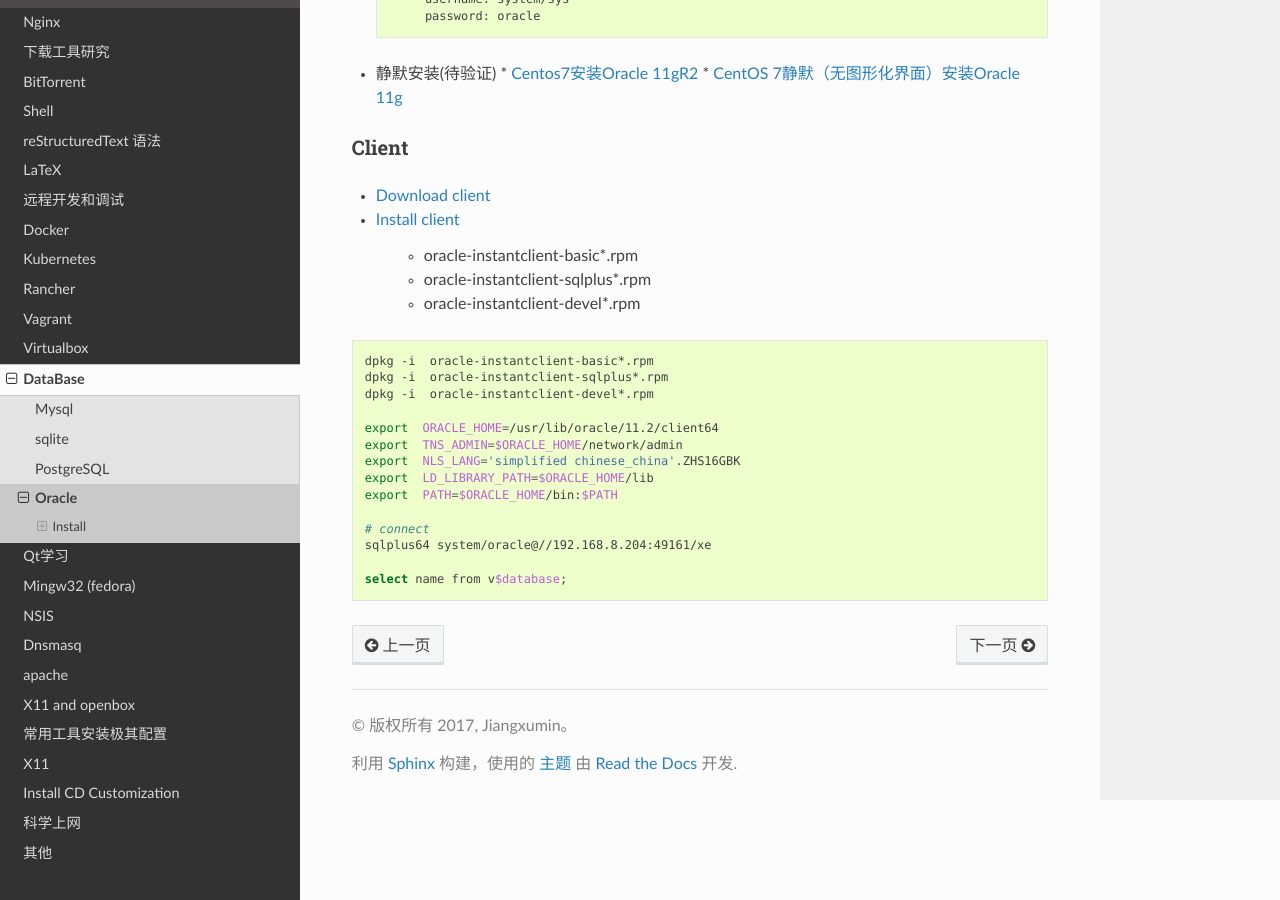
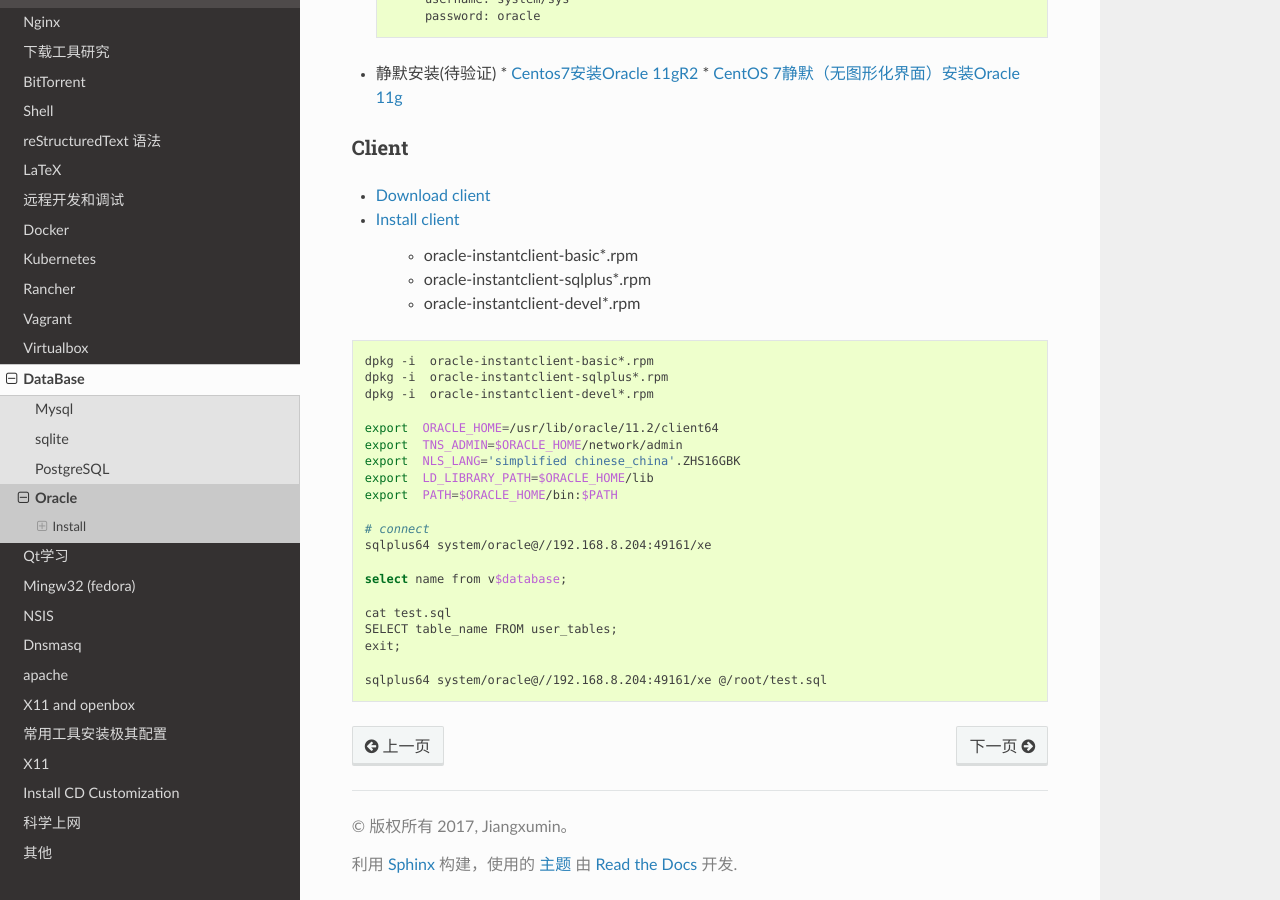
Before and after one commit to my-rds-store/my_space, a Sphinx documentation site: the page built from source/database/oracle.rst, in a window 1280 px wide and 900 px high, scrolled down 588 px. Built offline with Sphinx 7.4.7 and the Read the Docs theme 2.0.0, drawn with Linux system fonts in a browser that asks for light colours.

Commit message:
update ...

```diff
--- a/source/database/oracle.rst
+++ b/source/database/oracle.rst
@@ -65,3 +65,9 @@ Client
     sqlplus64 system/oracle@//192.168.8.204:49161/xe
 
     select name from v$database;
+
+    cat test.sql
+    SELECT table_name FROM user_tables;
+    exit;
+
+    sqlplus64 system/oracle@//192.168.8.204:49161/xe @/root/test.sql
```
